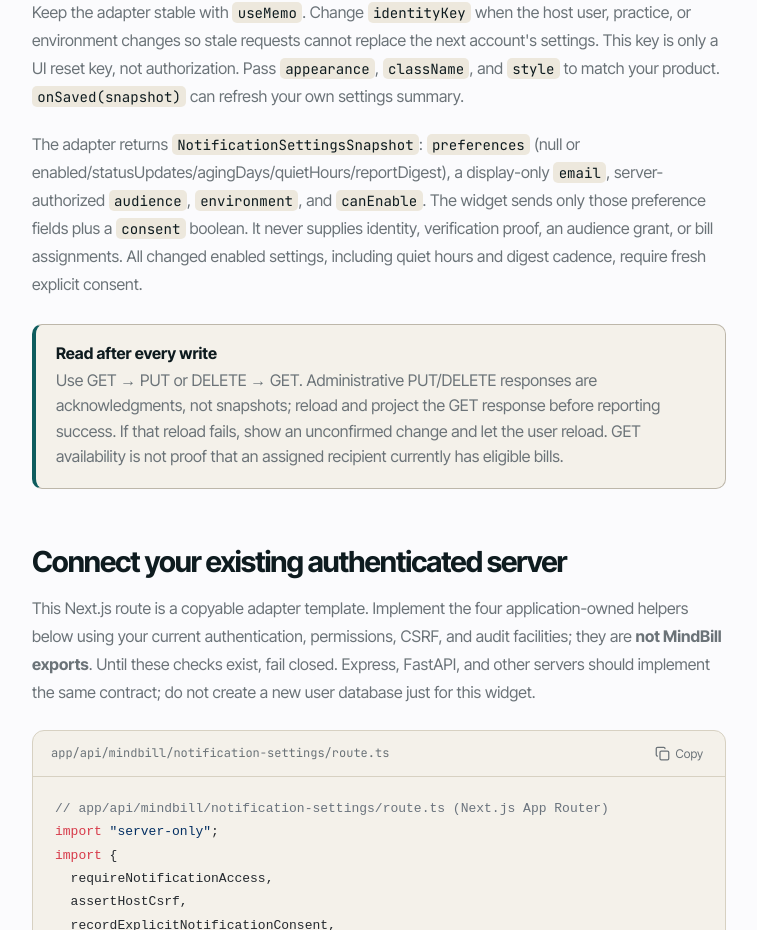
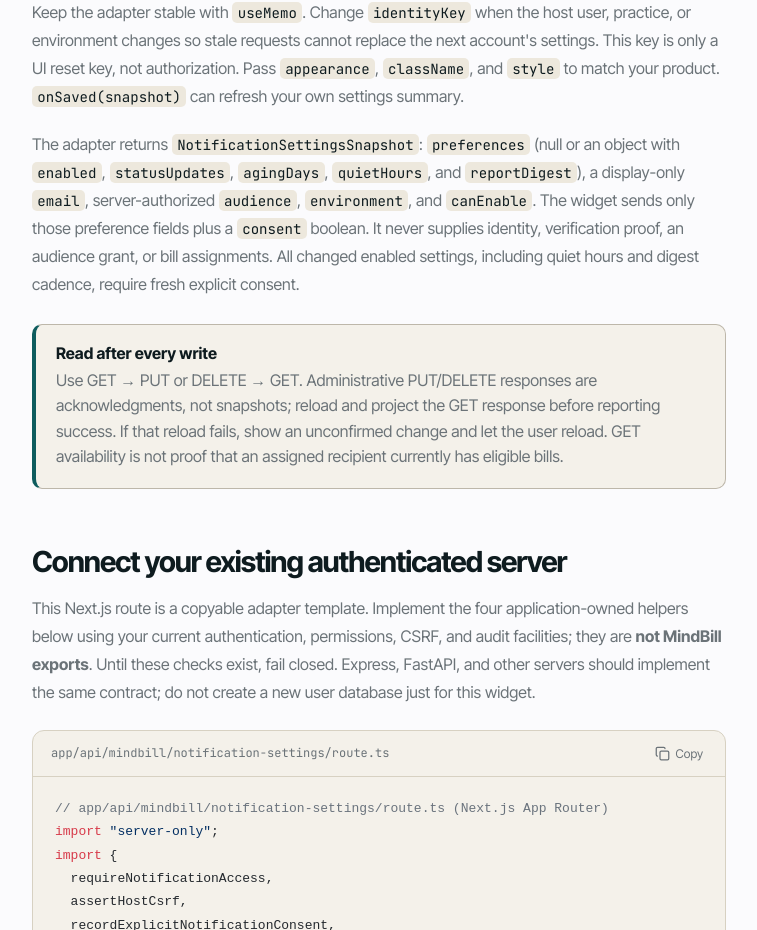
Before and after one commit to incidentfox/mindbill-docs, a Next.js app: page /guides/notifications in a window 1280 px wide. Shown: the part 6871-7801 px from the top of the page, without its empty margins (272-1029 px from the left). Built offline with nearby package versions, Linux system fonts and the light colour scheme.

Commit message:
Clarify notification preference snapshot fields

```diff
--- a/app/guides/notifications/page.tsx
+++ b/app/guides/notifications/page.tsx
@@ -67,7 +67,7 @@ export default function NotificationsPage() {
     <p>Place <code>NotificationSettings</code> (also exported as <code>ConnectedNotificationSettings</code>) on your existing settings page. Its adapter calls your authenticated host server, never the administrative Partner API directly. The component handles loading, save errors, default-off preferences, fresh consent, and unsubscribe. Requires <code>@mindbill/react</code> 0.49.0 or later; upgrade older installations first.</p>
     <CodeBlock code={notificationSettingsReact} filename="components/BillingNotificationSettings.tsx" />
     <p>Keep the adapter stable with <code>useMemo</code>. Change <code>identityKey</code> when the host user, practice, or environment changes so stale requests cannot replace the next account&apos;s settings. This key is only a UI reset key, not authorization. Pass <code>appearance</code>, <code>className</code>, and <code>style</code> to match your product. <code>onSaved(snapshot)</code> can refresh your own settings summary.</p>
-    <p>The adapter returns <code>NotificationSettingsSnapshot</code>: <code>preferences</code> (null or enabled/statusUpdates/agingDays/quietHours/reportDigest), a display-only <code>email</code>, server-authorized <code>audience</code>, <code>environment</code>, and <code>canEnable</code>. The widget sends only those preference fields plus a <code>consent</code> boolean. It never supplies identity, verification proof, an audience grant, or bill assignments. All changed enabled settings, including quiet hours and digest cadence, require fresh explicit consent.</p>
+    <p>The adapter returns <code>NotificationSettingsSnapshot</code>: <code>preferences</code> (null or an object with <code>enabled</code>, <code>statusUpdates</code>, <code>agingDays</code>, <code>quietHours</code>, and <code>reportDigest</code>), a display-only <code>email</code>, server-authorized <code>audience</code>, <code>environment</code>, and <code>canEnable</code>. The widget sends only those preference fields plus a <code>consent</code> boolean. It never supplies identity, verification proof, an audience grant, or bill assignments. All changed enabled settings, including quiet hours and digest cadence, require fresh explicit consent.</p>
     <Callout title="Read after every write">Use GET → PUT or DELETE → GET. Administrative PUT/DELETE responses are acknowledgments, not snapshots; reload and project the GET response before reporting success. If that reload fails, show an unconfirmed change and let the user reload. GET availability is not proof that an assigned recipient currently has eligible bills.</Callout>
     <h2 id="host">Connect your existing authenticated server</h2>
     <p>This Next.js route is a copyable adapter template. Implement the four application-owned helpers below using your current authentication, permissions, CSRF, and audit facilities; they are <strong>not MindBill exports</strong>. Until these checks exist, fail closed. Express, FastAPI, and other servers should implement the same contract; do not create a new user database just for this widget.</p>
```
